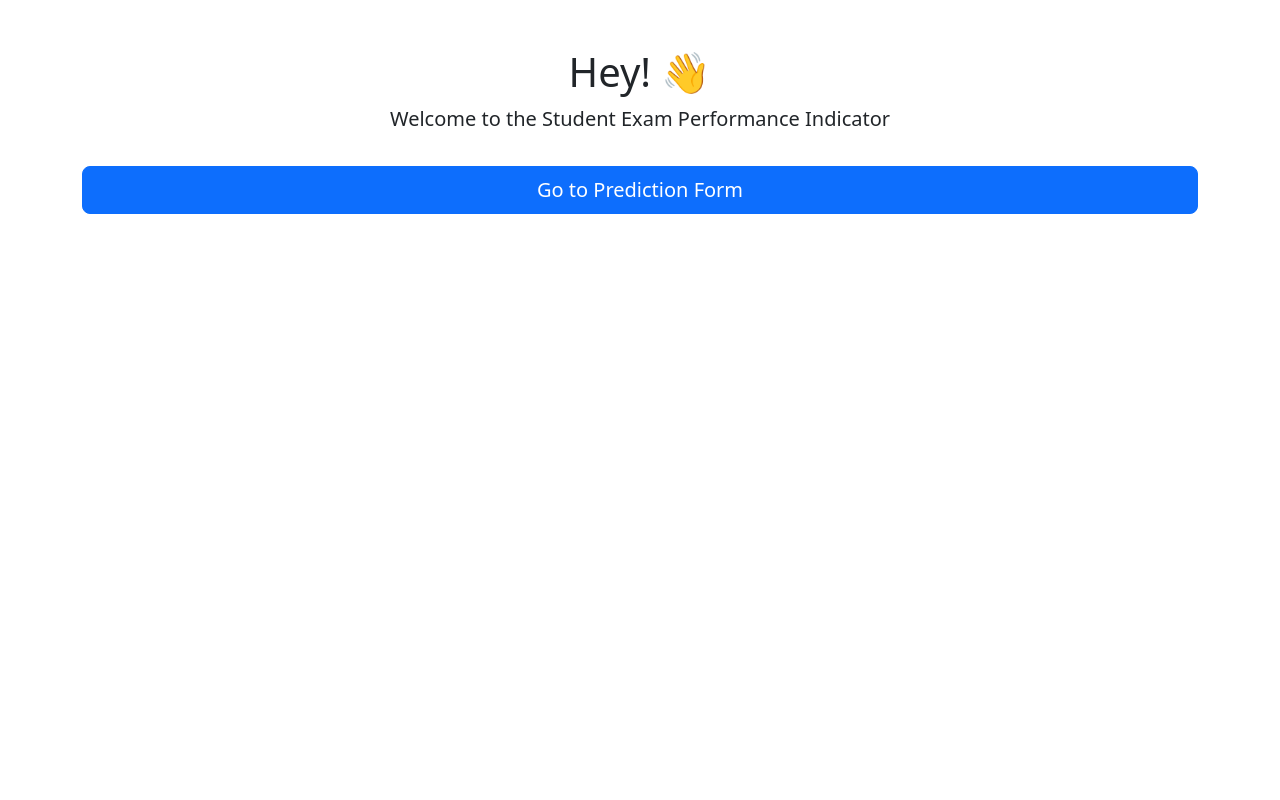
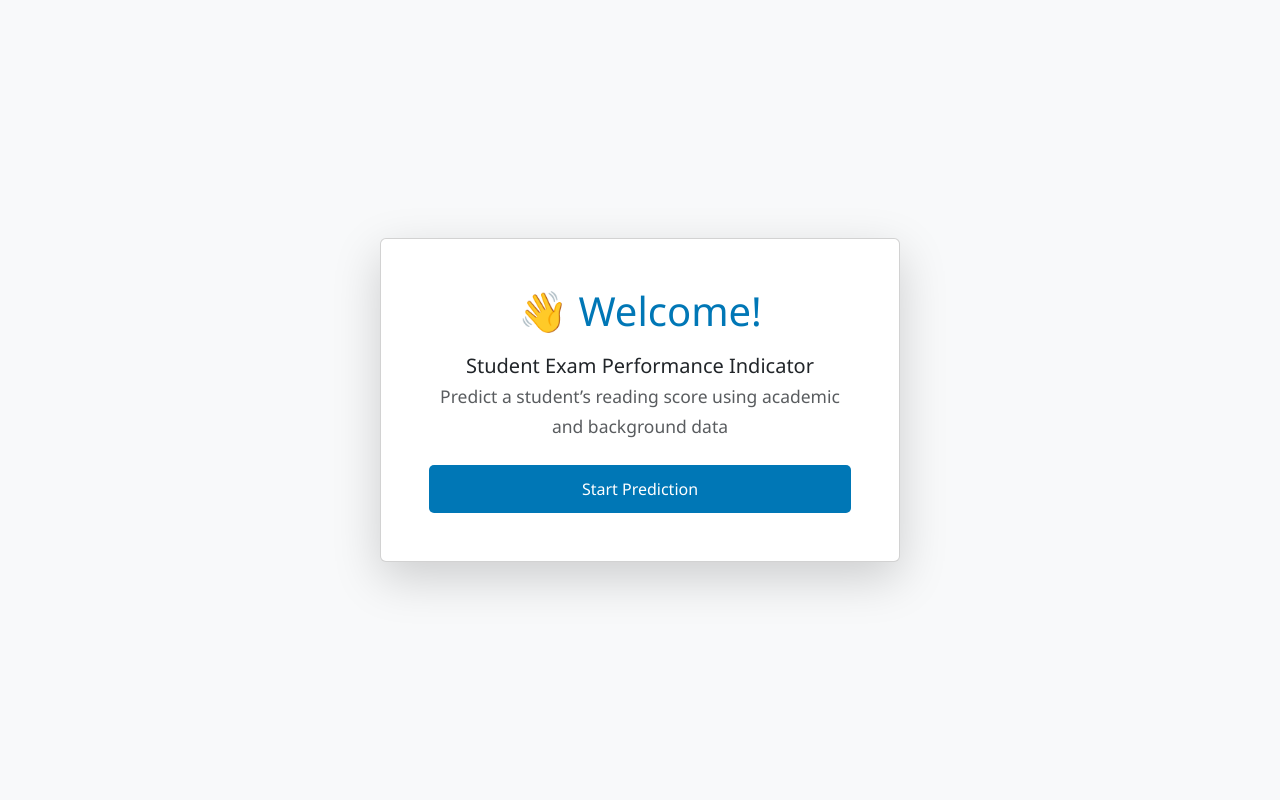
Before and after one commit to Ashraf439/student-performance-indicator, a Flask app: page / in a window 1280 px wide. Run offline with Flask 3, Linux system fonts and the light colour scheme; parts of the project's set-up code (start-up, migrations or seed data) failed here and were passed over.

Commit message:
trying diff ways to deploy

```diff
--- a/requirements.txt
+++ b/requirements.txt
@@ -6,4 +6,5 @@ scikit-learn
 xgboost
 catboost
 flask
+dill
 # -e .
--- a/templates/index.html
+++ b/templates/index.html
@@ -4,18 +4,34 @@
     <meta charset="UTF-8">
     <meta name="viewport" content="width=device-width, initial-scale=1.0">
     <title>Student Exam Performance App</title>
-    <!-- Link to CSS -->
+
+    <!-- Bootstrap CSS -->
+    <link href="https://cdn.jsdelivr.net/npm/bootstrap@5.3.0/dist/css/bootstrap.min.css" rel="stylesheet">
+
+    <!-- Custom CSS -->
     <link rel="stylesheet" href="{{ url_for('static', filename='style.css') }}">
-    <!-- Optional: Bootstrap -->
-    <link href="https://cdn.jsdelivr.net/npm/bootstrap@5.3.0/dist/css/bootstrap.min.css" rel="stylesheet">
 </head>
-<body>
-    <div class="container text-center mt-5">
-        <h1 class="title">Hey! 👋</h1>
-        <p class="lead">Welcome to the Student Exam Performance Indicator</p>
-        <a href="{{ url_for('predict_datapoint') }}" class="btn btn-primary btn-lg mt-3">
-            Go to Prediction Form
-        </a>
+
+<body class="bg-light">
+
+    <div class="container d-flex align-items-center justify-content-center min-vh-100">
+        <div class="card shadow-lg p-5 text-center" style="max-width: 520px; width: 100%;">
+            <h1 class="mb-3">👋 Welcome!</h1>
+            <p class="lead mb-4">
+                Student Exam Performance Indicator
+                <br>
+                <small class="text-muted">
+                    Predict a student’s reading score using academic and background data
+                </small>
+            </p>
+
+            <a href="{{ url_for('predict_datapoint') }}"
+               class="btn btn-primary btn-lg"
+               aria-label="Go to prediction form">
+                Start Prediction
+            </a>
+        </div>
     </div>
+
 </body>
 </html>
```
